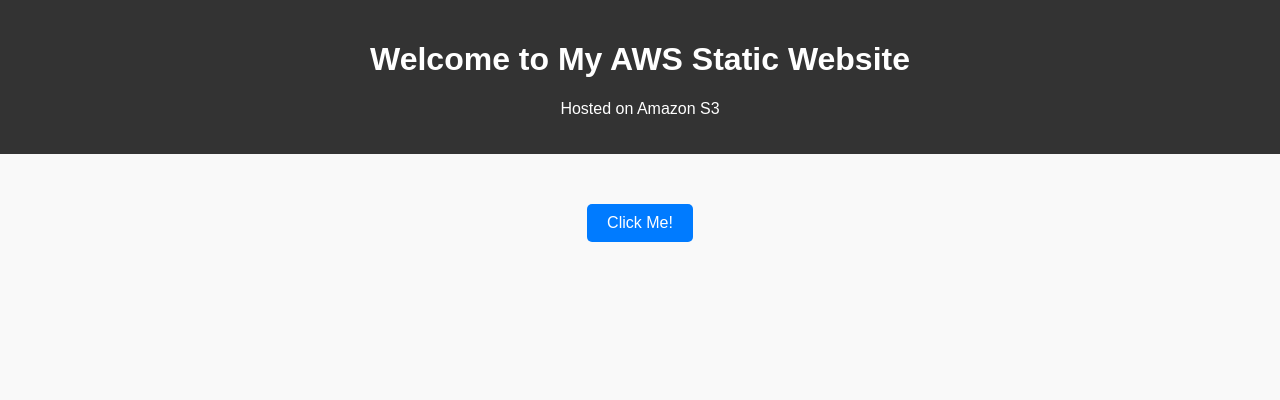
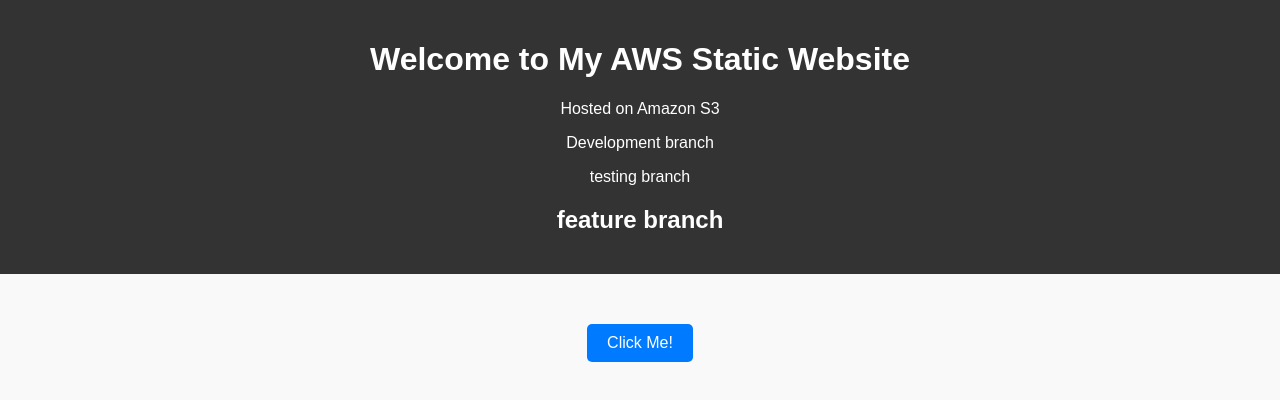
Before and after one commit to sravanTIRU/git-assignment, a plain HTML site: page index.html in a window 1280 px wide. Drawn offline with Linux system fonts and the light colour scheme.

Commit message:
added feature branch

```diff
--- a/index.html
+++ b/index.html
@@ -10,6 +10,9 @@
     <header>
       <h1>Welcome to My AWS Static Website</h1>
       <p>Hosted on Amazon S3</p>
+      <p>Development branch</p>
+      <p>testing branch</p>
+      <h2>feature branch</h2>
     </header>
 
     <main>
```
